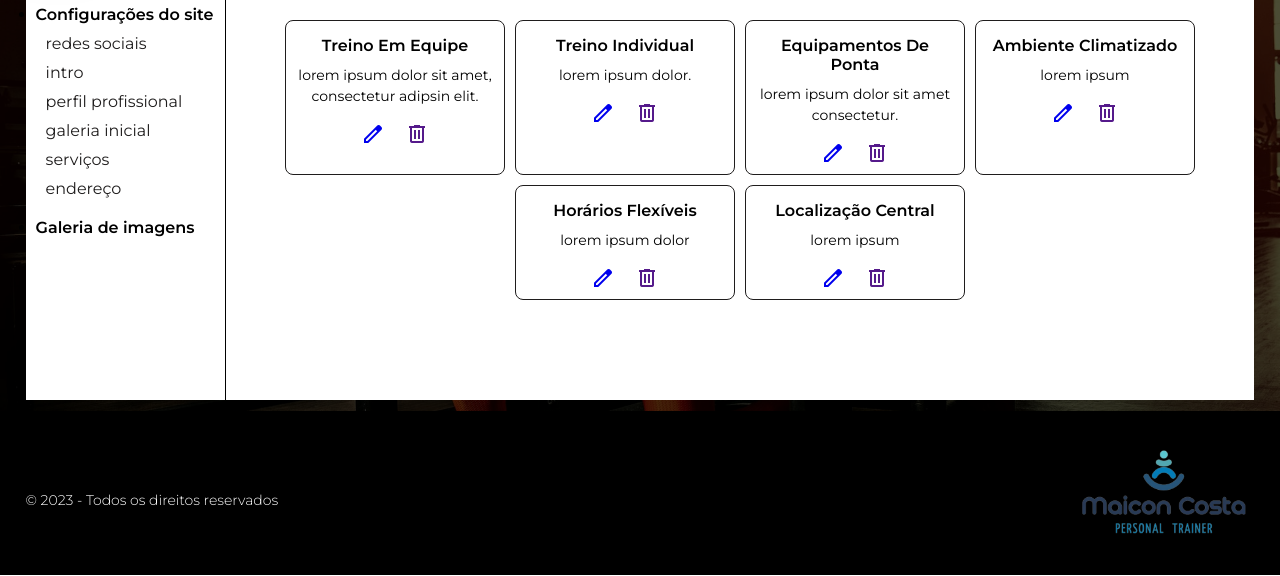
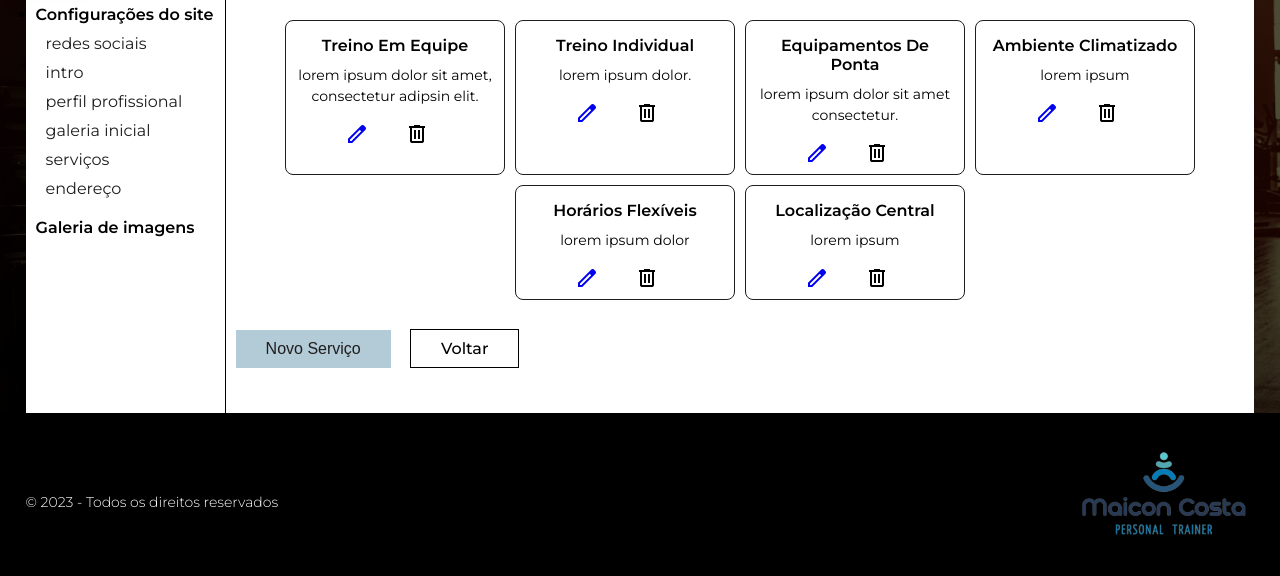
Before and after one commit to devguilhermecosta/project-maicon-personal, a Django app: page /author/dashboard/settings/services/ in a window 1280 px wide. Shown: the part 225-801 px from the top of the page. Run offline with Django 4.2, Linux system fonts and the light colour scheme; a user stored in the database is signed in; data comes from the database, SQL or seed files in the repository; both versions use the stored data as it was after the commit.

Commit message:
feat: created the view for services

```diff
--- a/app_home/templates/app_home/partials/_home.html
+++ b/app_home/templates/app_home/partials/_home.html
@@ -77,7 +77,7 @@
     <section data-anime="down" id="services" class="C-services center_flex_column">
         <h2>Atendimento exclusivo e personalizado</h2>
         <div class="C-services__flex center_flex_row">
-            {% for service in home_content.services.all %}
+            {% for service in services %}
                 <div class="C-services__service">
                     <h2>{{ service.title }}</h2>
                     <p>{{ service.description }}</p>
--- a/author/templates/author/pages/dashboard.html
+++ b/author/templates/author/pages/dashboard.html
@@ -59,8 +59,7 @@
 
         <!-- settings and CRUD -->
         <section class="C-dashboard__settings">
-            {% block settings %}
-            {% endblock %}
+            {% block settings %}{% endblock %}
         </section>
     </section>
 {% endblock %}
--- a/author/templates/author/partials/_all_services.html
+++ b/author/templates/author/partials/_all_services.html
@@ -7,10 +7,25 @@
                 <p class="C-services_view_title" href="">{{ service.title }}</p>
                 <p class="C-services_view_description"href="">{{ service.description }}</p>
                 <div class="C-services__actions">
-                    <a href="{% url 'author:service' service.id %}"><span class="material-symbols-outlined C-services_view__span">edit</span></a>
-                    <a href=""><span class="material-symbols-outlined C-services_view__span">delete</span></a>
+                    <a href="{% url 'author:service' service.id %}"><span class="material-symbols-outlined C-services_view__span C-services_view__edit">edit</span></a>
+                    <span class="C-services_view__span C-services__delete_form">
+                        <form
+                            action="{% url 'author:service_delete' service.id %}"
+                            method="POST"
+                            class="C-services_view_delete C-services_view__span">
+                            <button type="submit">
+                                {% csrf_token %}
+                                <span class="material-symbols-outlined C-services_view__span">delete</span>
+                            </button>
+                        </form>
+                    </span>
                 </div>
             </div>
         {% endfor %}
     </section>
+    <!-- messsages -->
+    <div style="margin-top: 30px;"></div>
+    <a href="{% url 'author:new_service' %}"><input class="C-form__button" type="button" value="Novo Serviço"></a>
+    <a class="C-form__button C-button_to_back" href="{{ button_to_back_action }}">voltar</a>
+    {% include 'global/partials/messages.html' %}
 {% endblock %}
--- a/author/templates/author/partials/_baseform.html
+++ b/author/templates/author/partials/_baseform.html
@@ -47,7 +47,7 @@
         </div>
     {% endfor %}
     <button type="submit" class="C-form__button">salvar</button>
-    {% block extra_button %}{% endblock %}
+    <a class="C-form__button C-button_to_back" href="{{ button_to_back_action }}">voltar</a>
 </form>
 
 <!-- messages -->
--- a/author/templates/author/partials/_service.html
+++ b/author/templates/author/partials/_service.html
@@ -1,11 +1,5 @@
 {% extends 'author/pages/dashboard.html' %}
-
-
-
 
 {% block settings %}
     {% include 'author/partials/_baseform.html' %}
-    {% block extra_button %}
-    <a class="C-button_to_back" href="{% url 'author:services' %}">voltar</a>
-    {% endblock extra_button %}
 {% endblock settings %}
--- a/author/urls.py
+++ b/author/urls.py
@@ -28,8 +28,16 @@
          name='services',
          ),
     path('dashboard/settings/services/<int:id>/edit/',
-         views.service_edit,
+         views.ServiceView.as_view(),
          name='service',
+         ),
+    path('dashboard/settings/services/new/',
+         views.ServiceView.as_view(),
+         name='new_service',
+         ),
+    path('dashboard/settings/services/delete/<int:id>/',
+         views.ServiceDeleteView.as_view(),
+         name='service_delete',
          ),
     path('dashboard/gallery/', views.gallery, name='gallery'),
 ]
--- a/author/views.py
+++ b/author/views.py
@@ -3,8 +3,10 @@
 from django.http import HttpRequest, Http404
 from django.contrib.auth import login, authenticate
 from django.contrib.auth.decorators import login_required
+from django.utils.decorators import method_decorator
 from django.contrib import messages
 from django.forms import ModelForm
+from django.views.generic import View
 from app_home.models import SocialNetwork, SectionIntro, Profile, PreGallery, Service
 from . forms import (
     FormLogin, GalleryForm, SocialNetworkForm, SectionIntroForm,
@@ -45,9 +47,7 @@
 @login_required(redirect_field_name='next', login_url='author:login')
 def dashboard(request: HttpRequest) -> render:
 
-    return render(request, 'author/pages/dashboard.html', context={
-        'teste': 'teste',
-    })
+    return render(request, 'author/pages/dashboard.html',)
 
 @login_required(redirect_field_name='next', login_url='author:login')
 def settings_socialnetwork(request: HttpRequest):
@@ -66,6 +66,7 @@
 
     return render(request, 'author/partials/_socialnetwork.html', context={
         'form': form,
+        'button_to_back_action': reverse('author:dashboard'),
     })
 
 
@@ -86,6 +87,7 @@
 
     return render(request, 'author/partials/_sectionintro.html', context={
         'form': form,
+        'button_to_back_action': reverse('author:dashboard'),
     })
 
 
@@ -106,6 +108,7 @@
 
     return render(request, 'author/partials/_profile.html', context={
         'form': form,
+        'button_to_back_action': reverse('author:dashboard'),
     })
 
 
@@ -126,6 +129,7 @@
 
     return render(request, 'author/partials/_initialgallery.html', context={
         'form': form,
+        'button_to_back_action': reverse('author:dashboard'),
     })
 
 
@@ -138,27 +142,85 @@
     })
 
 
-@login_required(redirect_field_name='next', login_url='author:login')
-def service_edit(request: HttpRequest, id: int):
-    service: Service = Service.objects.get(pk=id)
+@method_decorator(
+    login_required(
+        redirect_field_name='next',
+        login_url='author:login'
+        ),
+    name='dispatch',
+)
+class ServiceView(View):
+    def get_service(self, id=None) -> Service | None:
+        service: Service | None = None
 
-    form: ModelForm = ServiceForm(data=request.POST or None,
-                                  files=request.FILES or None,
-                                  instance=service,
-                                  )
+        if id is not None:
+            service = Service.objects.get(id=id)
 
-    if form.is_valid():
-        form.save()
-        messages.success(request, 'Dados salvos com sucesso.')
+            if not service:
+                raise Http404()
+
+        return service
+
+    def render_service(self, form: ServiceForm) -> render:
+        return render(
+            self.request,
+            'author/partials/_service.html',
+            context={
+                'form': form,
+                'button_to_back_action': reverse('author:services'),
+                }
+            )
+
+    def get(self, request: HttpRequest, id=None) -> render:
+        service: Service | None = self.get_service(id)
+        form: ModelForm = ServiceForm(instance=service)
+
+        return self.render_service(form)
+
+    def post(self, request: HttpRequest, id=None):
+        service: Service | None = self.get_service(id)
+
+        form: ModelForm = ServiceForm(
+            data=request.POST or None,
+            files=request.FILES or None,
+            instance=service,
+        )
+
+        if form.is_valid():
+            form.save()
+
+            messages.success(request, 'Salvo com sucesso')
+
+            if not id:
+                return redirect(
+                    reverse('author:services')
+                )
+
+            return redirect(
+                reverse('author:service', args=(service.id,))
+            )
+
+        return self.render_service(form)
+
+
+@method_decorator(
+    login_required(
+        redirect_field_name='next',
+        login_url='author:login'
+        ),
+    name='dispatch',
+)
+class ServiceDeleteView(ServiceView):
+    def post(self, request, *args, **kwargs):
+        service: Service | None = self.get_service(kwargs.get('id'))
+
+        if service is not None:
+            service.delete()
+            messages.success(request, 'Serviço deletado com sucesso.')
 
         return redirect(
-            reverse('author:service', args=(id,))
+            reverse('author:services')
         )
-
-    return render(request, 'author/partials/_service.html', context={
-        'form': form,
-        'service': service,
-    })
 
 
 @login_required(redirect_field_name='next', login_url='author:login')
@@ -167,4 +229,5 @@
 
     return render(request, 'author/partials/_gallery.html', context={
         'form': form,
+        'button_to_back_action': reverse('author:dashboard'),
     })
--- a/base_static/global/css/style.css
+++ b/base_static/global/css/style.css
@@ -943,13 +943,35 @@
   margin: 0 8px;
 }
 
+.C-services_view__edit:hover {
+  color: var(--green-1-whatsapp);
+}
+
+.C-services__delete_form {
+  display: inline-block;
+  cursor: pointer;
+}
+
+.C-services_view_delete button {
+  background-color: transparent;
+  border: none;
+  outline: none;
+  cursor: pointer;
+  z-index: 1000;
+}
+
+.C-services_view_delete button:hover {
+  color: var(--orange-1);
+}
+
 .C-button_to_back {
+  background-color: transparent;
+  border: 1px solid var(--standard-black);
+  margin-left: 15px;
   text-decoration: none;
   font-weight: 500;
-  margin-left: 30px;
-  margin-top: 30px;
-  background-color: transparent;
-  border: 1px solid var(--standard-black);
+  color: var(--standard-black);
+  padding: 9px 30px;
 }
 /* END MAIN */
 
--- a/base_static/global/js/script.js
+++ b/base_static/global/js/script.js
@@ -13,6 +13,7 @@
 })
 
 // animate scroll
+try {
     const animeScroll = ()=>{
 
         const windowTop = window.scrollY + window.innerHeight * 0.75;
@@ -26,21 +27,16 @@
         }
 
         window.addEventListener('scroll', animeScroll);
+} catch(error) {
+}
 
 // modal animated for gallery
+try {
     (()=>{
         const images = document.querySelectorAll('.C-gallery__image');
         let modal = document.querySelector('.C-modal');
         let modalImage = document.querySelector('.C-modal__image');
         const button = document.querySelector('.C-modal__button');
-
-    // for (let i = 0; i < (images.length); i++) {
-    //     images[i].addEventListener("click", ()=>{
-    //         let srcVal = images[i].getAttribute('src');
-    //         modalImage.setAttribute('src', srcVal);
-    //         modal.classList.toggle('C-modal__is_active');
-    //     })
-    // }
 
         images.forEach((element)=>{
             element.addEventListener("click", ()=>{
@@ -54,3 +50,25 @@
             modal.classList.toggle('C-modal__is_active');
         })
     })();
+} catch(error) {
+}
+
+// button service delete
+try {
+    (()=>{
+        const buttonDelete = document.querySelectorAll('.C-services_view_delete');
+
+        buttonDelete.forEach((element)=>{
+            element.addEventListener('submit', (event)=>{
+                event.preventDefault();
+
+                const toConfirm = confirm('Deseja realmente deletar o serviço?');
+
+                if (toConfirm) {
+                    element.submit();
+                }
+            })
+        })
+    })();
+} catch(error) {
+};
```
Also changed, not shown: app_home/views.py (+12 -2 lines), db.sqlite3. Lines whose indentation alone changed are shown as unchanged.
